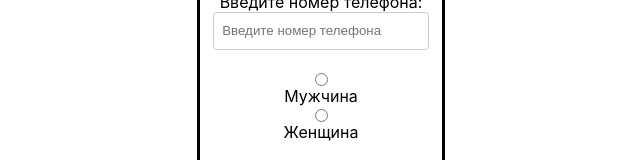
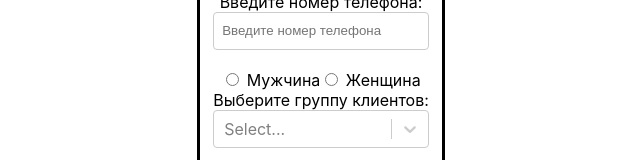
Before and after one commit to IzmaIs/test-task-5, a React (Create React App) app: page / in a window 1280 px wide. Shown: the part 142-302 px from the top of the page, without its empty margins (319-959 px from the left). Built offline with nearby package versions, Linux system fonts and the light colour scheme.

Commit message:
Версия 1.0

```diff
--- a/src/components/Gender.js
+++ b/src/components/Gender.js
@@ -3,7 +3,7 @@ import React from "react";
 
 export default function Gender (props) {
     return (
-        <>
+        <div>
             <input type="radio"
                    name="gender"
                    value={"male"}
@@ -17,6 +17,6 @@ export default function Gender (props) {
                    className={`${props.error ? "input-error" : ""}`}
             /> <label htmlFor="gender">Женщина</label>
             <span className="input-error-msg">{props.error ? "Ошибка при заполнении поля" : " "}</span>
-        </>
+        </div>
     )
 }
--- a/src/css/birthday.css
+++ b/src/css/birthday.css
@@ -24,3 +24,7 @@
     transition: all 100ms;
     box-sizing: border-box;
 }
+
+.react-dadata__container {
+    width: 100%;
+}
--- a/src/css/phone.css
+++ b/src/css/phone.css
@@ -23,7 +23,6 @@
     display: -webkit-flex;
     display: -ms-flexbox;
     display: flex;
-    -webkit-flex-wrap: wrap;
     -ms-flex-wrap: wrap;
     flex-wrap: wrap;
     -webkit-box-pack: justify;
```
Also changed, not shown: 1 other file (tests, documents, lock files or other folders).
